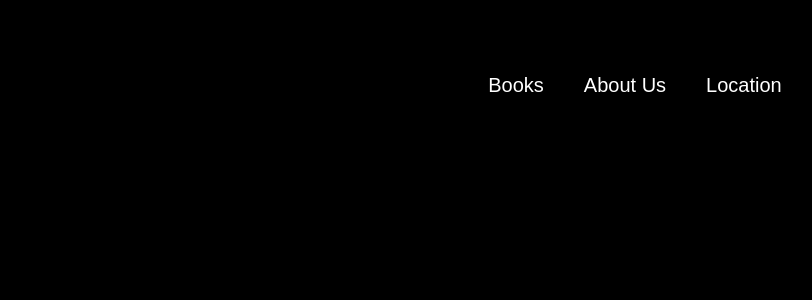
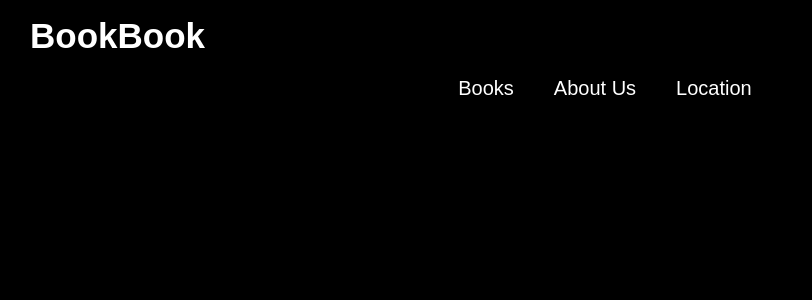
Before and after one commit to Salsa-beel/Book-Store-Angular, an Angular app: page / in a window 1280 px wide. Shown: the top 300 px of the page, without its empty margins (5-817 px from the left). Built offline with nearby package versions, Linux system fonts and the light colour scheme.

Commit message:
styling navbar and logo

```diff
--- a/src/app/shared/components/header/header.component.html
+++ b/src/app/shared/components/header/header.component.html
@@ -1,5 +1,11 @@
 <nav>
-  <ul class="nav mt-5 justify-content-center">
+  <div class="container-fluid pt-2">
+    <a class="navbar-brand fw-bold fs-3 ms-3" href="#">BookBook</a>
+
+
+  </div>
+
+  <ul class="nav justify-content-center pe-5">
     <li class="nav-item">
       <a class="nav-link active" aria-current="page" href="#">Books</a>
     </li>
```
